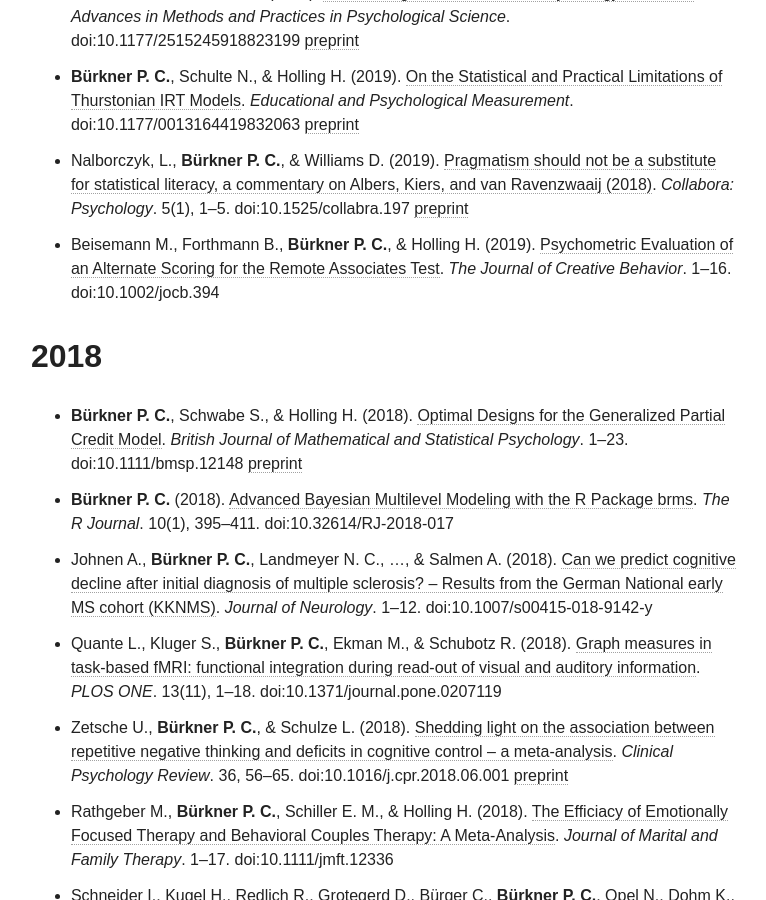
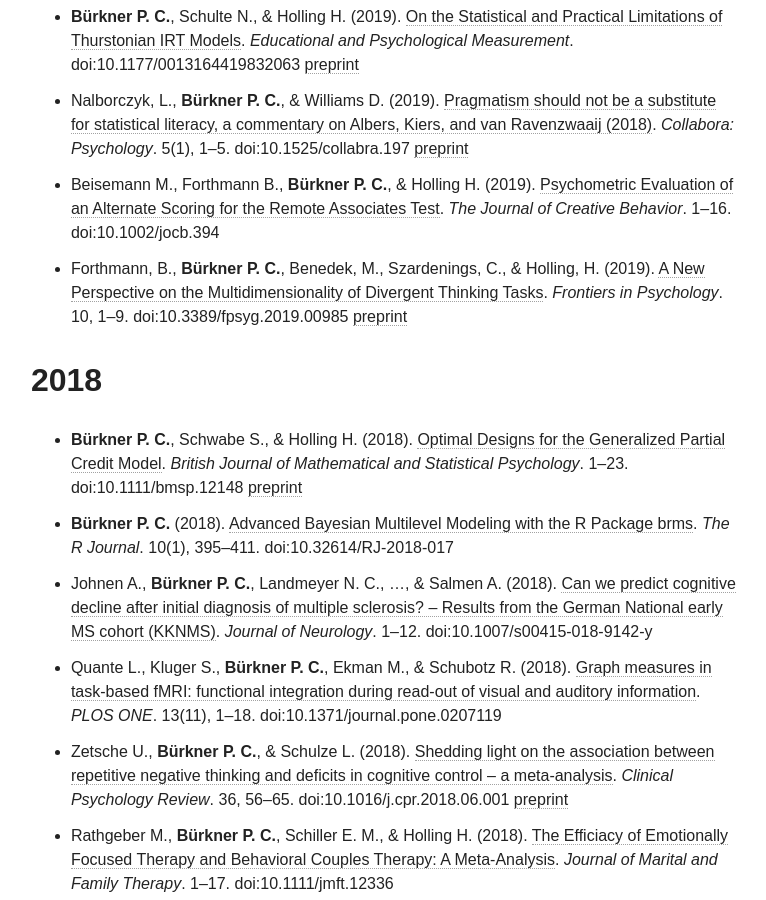
Before and after one commit to paul-buerkner/paul-buerkner.github.io, a Jekyll site: the page built from publications/index.md, in a window 1280 px wide and 900 px high, scrolled down 1702 px. Shown: the whole window, without its empty margins (255-1021 px from the left). Built offline with Jekyll 4.4.1, drawn with Linux system fonts in a browser that asks for light colours; nearby versions of some CDN libraries; some of the changed text lies outside the part shown.

Commit message:
move paper to 'published'

```diff
--- a/publications/index.md
+++ b/publications/index.md
@@ -26,6 +25,7 @@
 * **Bürkner P. C.**, Schulte N., & Holling H. (2019). [On the Statistical and Practical Limitations of Thurstonian IRT Models](https://journals.sagepub.com/doi/10.1177/0013164419832063). *Educational and Psychological Measurement*. doi:10.1177/0013164419832063 [preprint](https://psyarxiv.com/dbwn8/)
 * Nalborczyk, L., **Bürkner P. C.**, & Williams D. (2019). [Pragmatism should not be a substitute for statistical literacy, a commentary on Albers, Kiers, and van Ravenzwaaij (2018)](https://www.collabra.org/articles/10.1525/collabra.197/). *Collabora: Psychology*. 5(1), 1--5. doi:10.1525/collabra.197 [preprint](https://psyarxiv.com/fmtkj/)
 * Beisemann M., Forthmann B., **Bürkner P. C.**, & Holling H. (2019). [Psychometric Evaluation of an Alternate Scoring for the Remote Associates Test](https://onlinelibrary.wiley.com/doi/abs/10.1002/jocb.394). *The Journal of Creative Behavior*. 1--16. doi:10.1002/jocb.394
+* Forthmann, B., **Bürkner P. C.**, Benedek, M., Szardenings, C., & Holling, H. (2019). [A New Perspective on the Multidimensionality of Divergent Thinking Tasks](https://www.frontiersin.org/articles/10.3389/fpsyg.2019.00985/full). *Frontiers in Psychology*. 10, 1--9. doi:10.3389/fpsyg.2019.00985 [preprint](https://psyarxiv.com/tvzs6/)
 
 ## 2018
 * **Bürkner P. C.**, Schwabe S., & Holling H. (2018). [Optimal Designs for the Generalized Partial Credit Model](https://onlinelibrary.wiley.com/doi/full/10.1111/bmsp.12148). *British Journal of Mathematical and Statistical Psychology*. 1--23. doi:10.1111/bmsp.12148 [preprint](https://arxiv.org/abs/1803.06517)
```
Also changed, not shown: other parts of publications/index.md (+0 -1 lines).
